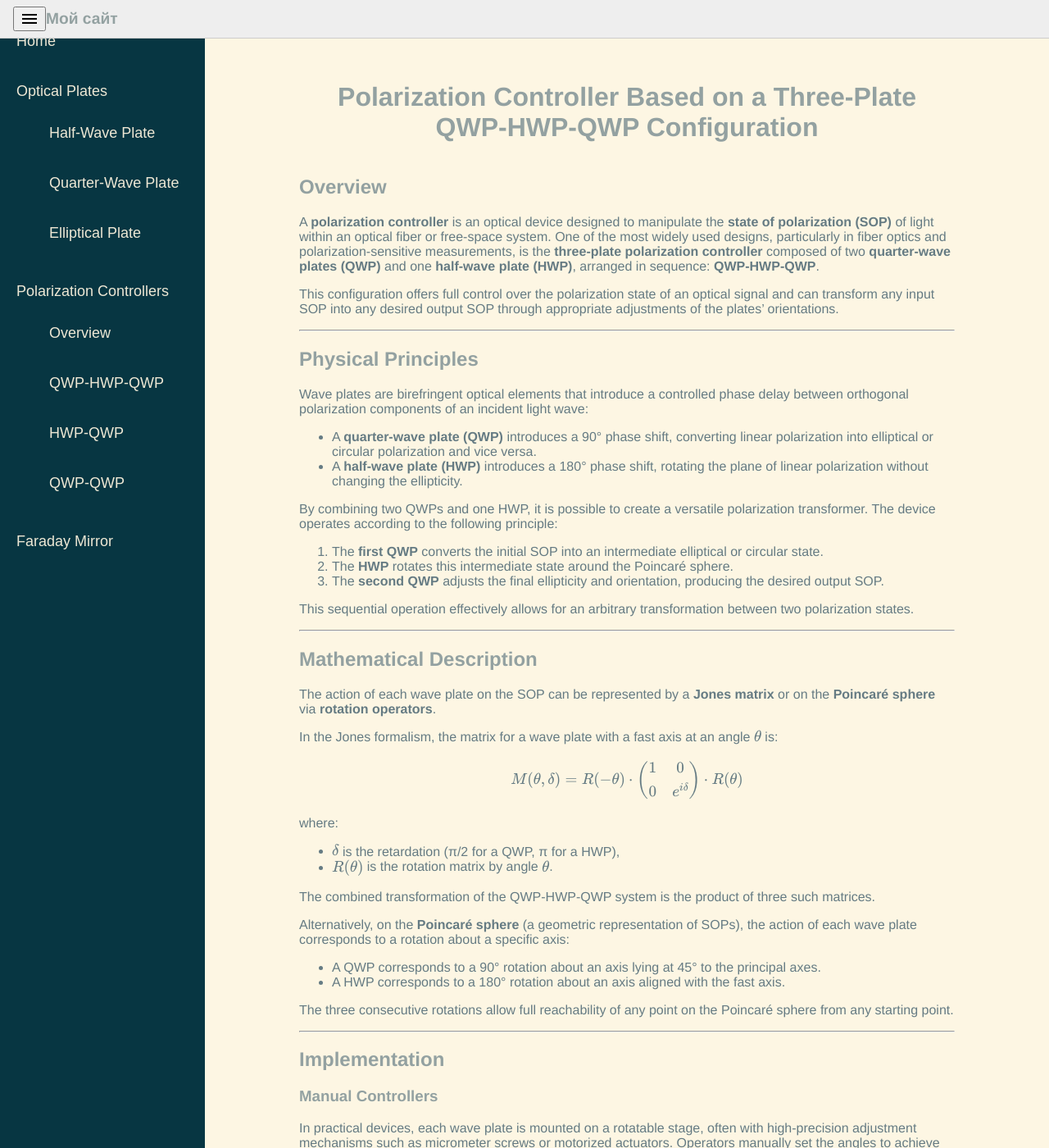
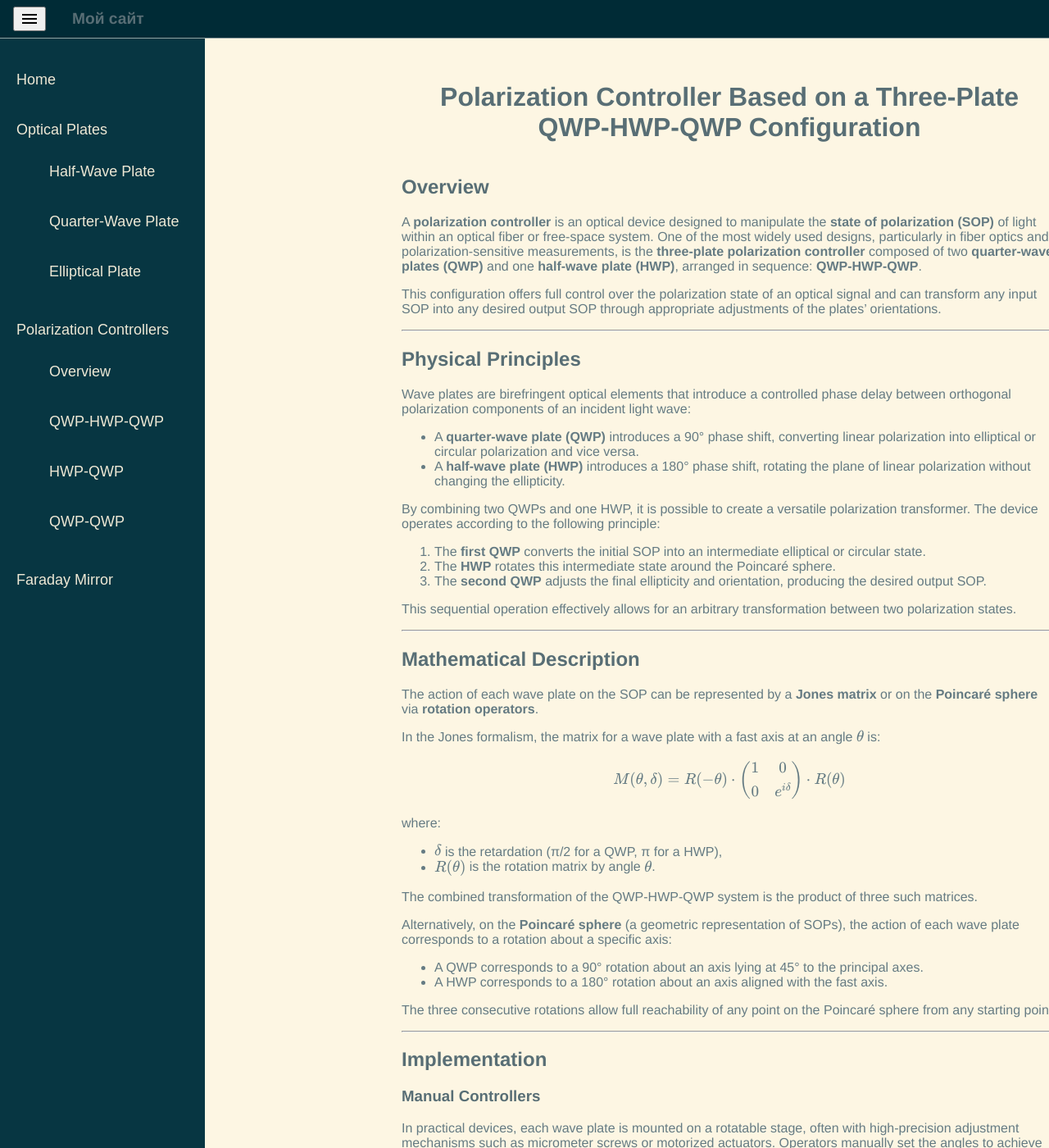
Before and after one commit to Tandemun/Polarization_playground, a Jekyll site: the page built from pages/qwp-hwp-qwp.md, in a window 1280 px wide and 1400 px high. Shown: the whole window at 82% size. Built offline with Jekyll 4.4.1, drawn with Linux system fonts in a browser that asks for light colours.

Commit message:
Update style.css

```diff
--- a/assets/style.css
+++ b/assets/style.css
@@ -1,26 +1,47 @@
 
 
 /* Main content */
-h1 {
-    text-align: center;
-	margin-bottom: 40px;
-}
-h1, h2, h3 {
-  color: var(--base1);
-}
-.container {
-  display: flex;
-  margin-left: 250px;
-}
-
 body{
     color: var(--base00);
     font-family: "Helvetica Neue", sans-serif;
-    background-color: var(--base3);
+    background-color: var(--base03);
     display: flex;
     flex-direction: column;
     margin: 0;
 }
+
+.topbar {
+  display: flex;
+  align-items: center;
+  justify-content: left;
+  background-color: var(--base03);
+  padding: 0.5rem 1rem;
+  gap: 2rem;
+  border-bottom: 1px solid var(--base1);;
+  position: sticky;
+  top: 0;
+  z-index: 1000;
+}
+.menu-toggle {
+  background: none;
+  border: none;
+  font-size: 1.5rem;
+  cursor: pointer;
+  display: none; /* покажем только на узких экранах */
+}
+.site-title {
+  font-size: 1.2rem;
+  margin: 0;
+}
+
+.container {
+  display: flex;
+  margin-left: 250px;
+  width: 100%;
+  color: var(--base00);
+  background-color: var(--base3);
+}
+
 
 main {
   width: 100%;
@@ -30,19 +51,15 @@
   min-height: 100vh;
 }
 
-
-/* ggb applets container */
-.applets {
-  display: flex;
-  flex-wrap: wrap;
-  /*gap: 2rem;*/
-  justify-content: center;
-  margin-top: 2rem;
+h1 {
+    text-align: center;
+	margin-bottom: 40px;
+}
+h1, h2, h3 {
+  color: var(--base01);
 }
 
-.applet {
 
-}
 /* Убираем рамки и фон у апплетов GeoGebra */
 .GeoGebraFrame {
   border: none !important;
@@ -60,27 +77,17 @@
   background: transparent !important;
 }
 
-a {
-  color: var(--cyan);
-}
-
-a:hover {
-  color: var(--blue);
-}
-
-
 
 /* ===================================================================Sidebar styles */
 .sidebar {
   position: fixed;
   transition: transform 0.3s ease;
-  top: 0;
   left: 0;
   width: 250px;
   height: 100%;
   background-color: var(--base02);
   padding-top: 20px;
-  color: var(--base2);
+  color: var(--base0);
   font-family: Arial, sans-serif;
   overflow-y: auto;
 }
@@ -125,31 +132,7 @@
   background-color: var(--base00);
 }
 
-.topbar {
-  display: flex;
-  align-items: center;
-  justify-content: left;
-  background-color: #eee;
-  padding: 0.5rem 1rem;
-  border-bottom: 1px solid #ccc;
-  position: sticky;
-  top: 0;
-  z-index: 1000;
-}
 
-.site-title {
-  font-size: 1.2rem;
-  margin: 0;
-}
-
-
-.menu-toggle {
-  background: none;
-  border: none;
-  font-size: 1.5rem;
-  cursor: pointer;
-  display: none; /* покажем только на узких экранах */
-}
 
 
 /* Адаптация под узкий экран */
```
